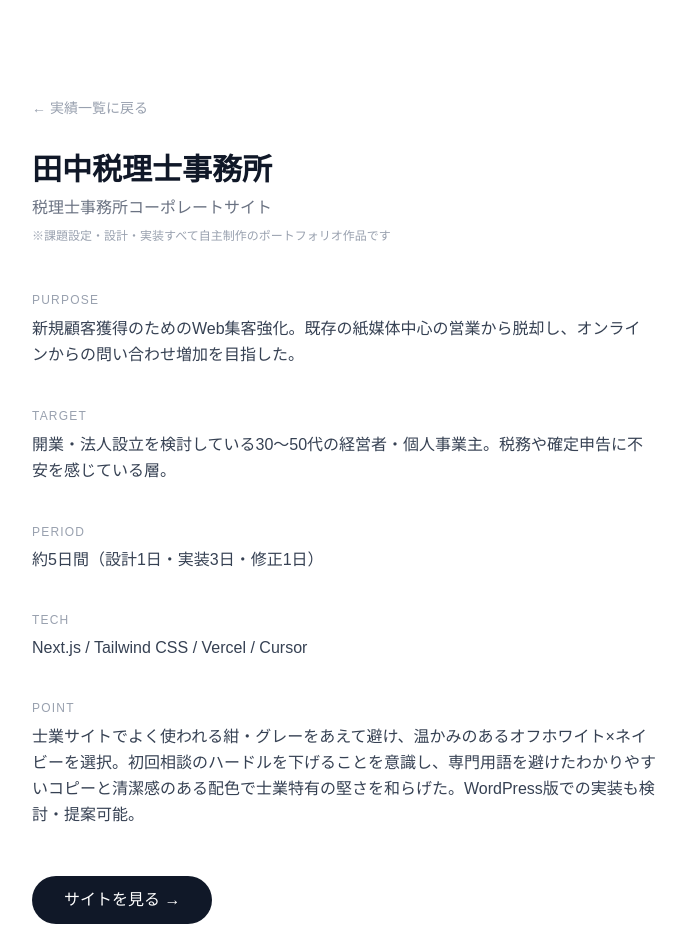
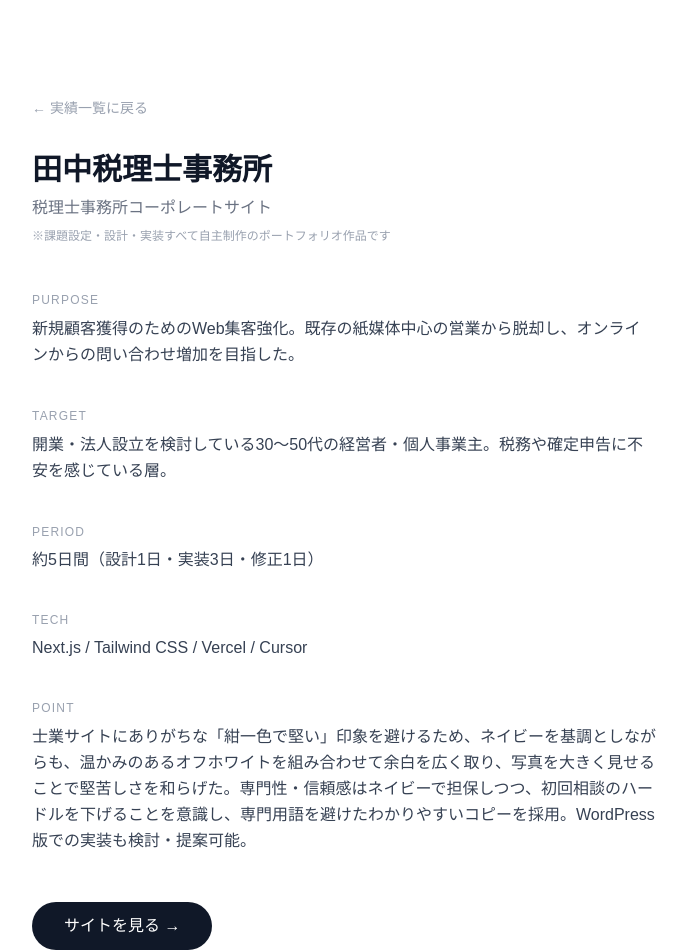
Before and after one commit to allhide911-droid/portfolio, a Next.js app: page /works/zeirishi in a window 1280 px wide. Shown: the top 952 px of the page, without its empty margins (296-982 px from the left). Built offline with nearby package versions, Linux system fonts and the light colour scheme.

Commit message:
fix: 田中税理士事務所のPOINT文をデザイン意図がより伝わる内容に修正

```diff
--- a/app/works/zeirishi/page.tsx
+++ b/app/works/zeirishi/page.tsx
@@ -26,7 +26,7 @@ export default function Zeirishi() {
           </div>
           <div>
             <h2 className="text-xs tracking-widest text-gray-400 mb-2">POINT</h2>
-            <p className="text-gray-700 leading-relaxed">士業サイトでよく使われる紺・グレーをあえて避け、温かみのあるオフホワイト×ネイビーを選択。初回相談のハードルを下げることを意識し、専門用語を避けたわかりやすいコピーと清潔感のある配色で士業特有の堅さを和らげた。WordPress版での実装も検討・提案可能。</p>
+            <p className="text-gray-700 leading-relaxed">士業サイトにありがちな「紺一色で堅い」印象を避けるため、ネイビーを基調としながらも、温かみのあるオフホワイトを組み合わせて余白を広く取り、写真を大きく見せることで堅苦しさを和らげた。専門性・信頼感はネイビーで担保しつつ、初回相談のハードルを下げることを意識し、専門用語を避けたわかりやすいコピーを採用。WordPress版での実装も検討・提案可能。</p>
           </div>
         </div>
 
```
